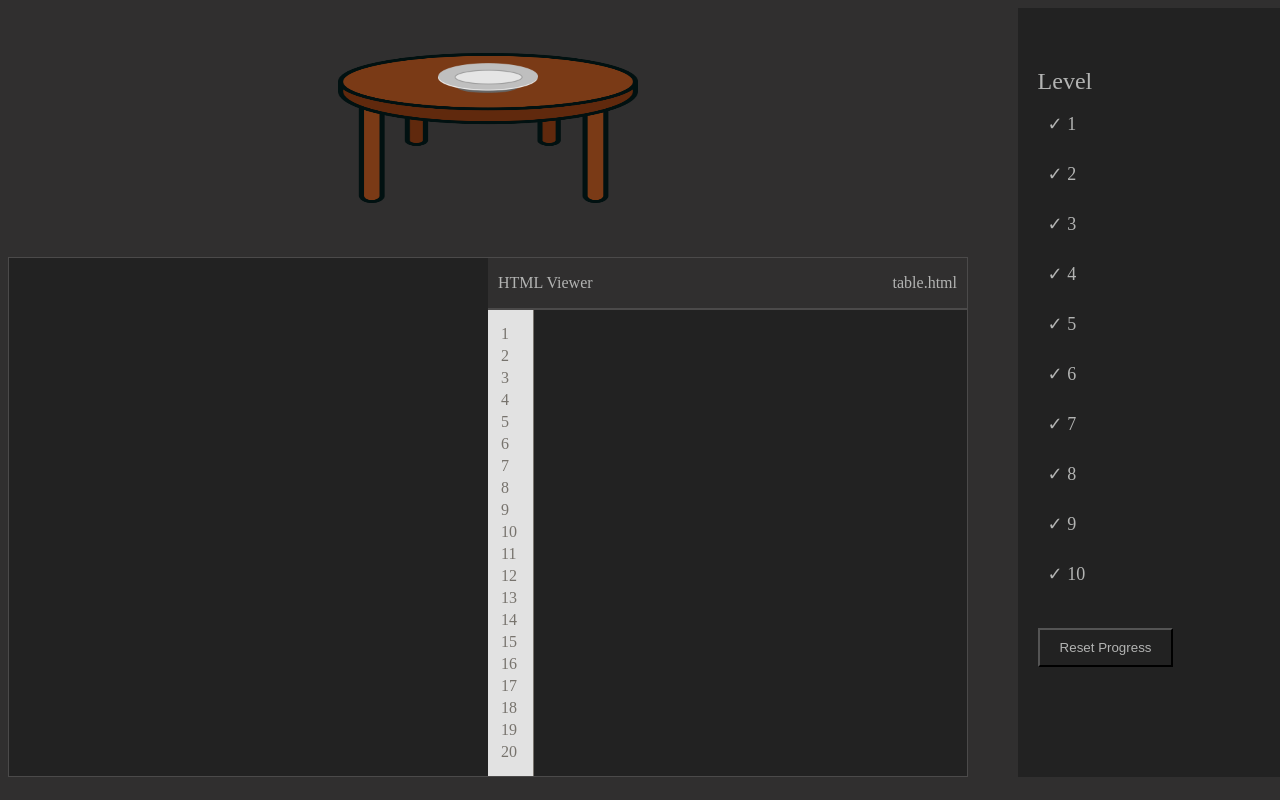
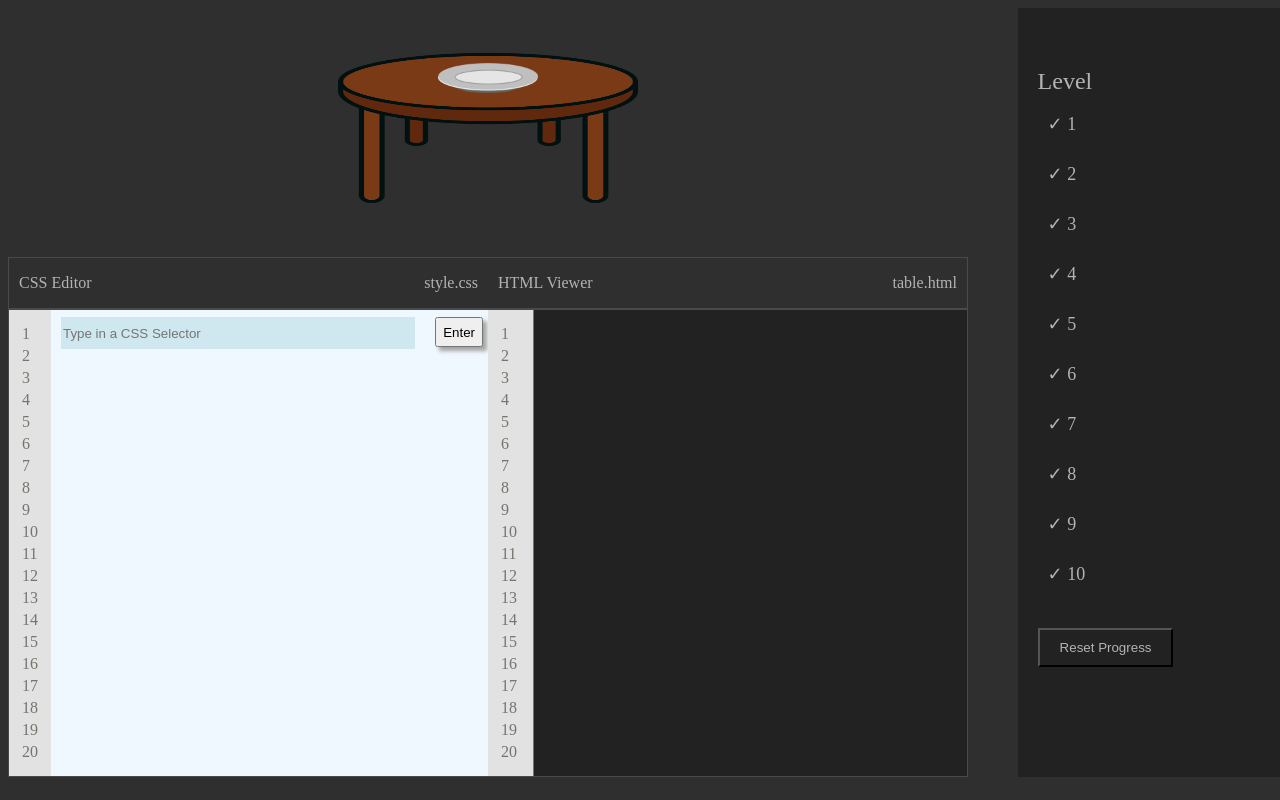
Before and after one commit to KatyaMikanov/CSS-Selectors, a website built with webpack: page css-selectors/src/template.html in a window 1280 px wide. Built offline with nearby package versions, Linux system fonts and the light colour scheme; files whose address does not match are found by name.

Commit message:
feat: add block 2

```diff
--- a/css-selectors/src/style.css
+++ b/css-selectors/src/style.css
@@ -353,12 +353,60 @@ body {
     display: inline-flex;
 }
 
-.block_2 {
-    width: 50%;
-}
 
 .block_3 {
     font-size: 20px;
     color: rgb(41, 242, 58);
     width: 50%;
 }
+
+/* Block 2 */
+.block_2 {
+    width: 50%;
+}
+
+.block2Editor {
+    border-bottom: solid 2px rgb(75 74 74);
+    display: flex;
+    justify-content: space-between;
+    background-color: rgb(48, 47, 47);
+    padding: 0 10px;
+}
+
+.block2Form {
+    display: flex;
+    justify-content: space-between;
+    background-color: aliceblue;
+}
+
+.titleSection2 {
+    font-size: 16px;
+    color: rgb(179, 180, 179);
+}
+
+.block2WithNumbers {
+    background-color: rgb(226 226 226);
+    color: #77736d;
+}
+
+.input {
+    display: block;
+    width: 80%;
+    height: 30px;
+    background-color: rgb(207 231 238);
+    margin: 7px 15px 0 10px;
+    border: none;
+}
+
+.input {
+    animation-name: animationPlate;
+    animation-iteration-count: infinite;
+    animation-timing-function: cubic-bezier(1.0,0,0,1.0);
+    animation-duration: 0.5s;
+}
+
+.button {
+    height: 30px;
+    margin: 7px 5px 0;
+    box-shadow: 4px 4px 4px #a4a4a4;
+}
--- a/css-selectors/src/template.html
+++ b/css-selectors/src/template.html
@@ -17,7 +17,17 @@
                 </div>
             </div>
             <div class="wrapperForBlocks2_3">
-                <div class="block_2"></div>
+                <div class="block_2">
+                    <div class="block2Editor">
+                        <p class="cssEditor titleSection2">CSS Editor</p>
+                        <p class="styleCSS titleSection2">style.css</p>
+                    </div>
+                    <div class="block2Form">
+                        <p class="blockWithNumbers block2WithNumbers">1<br>2<br>3<br>4<br>5<br>6<br>7<br>8<br>9<br>10<br>11<br>12<br>13<br>14<br>15<br>16<br>17<br>18<br>19<br>20<br></p>
+                        <input class="input" placeholder="Type in a CSS Selector">
+                        <button class="button">Enter</button>
+                    </div>
+                </div>
                 <div class="block_3">
                     <div class="titleBlock3 titleBlock">
                         <p class="titleSection2">HTML Viewer</p>
```
Also changed, not shown: css-selectors/dist/index.html, css-selectors/dist/styles.css.
